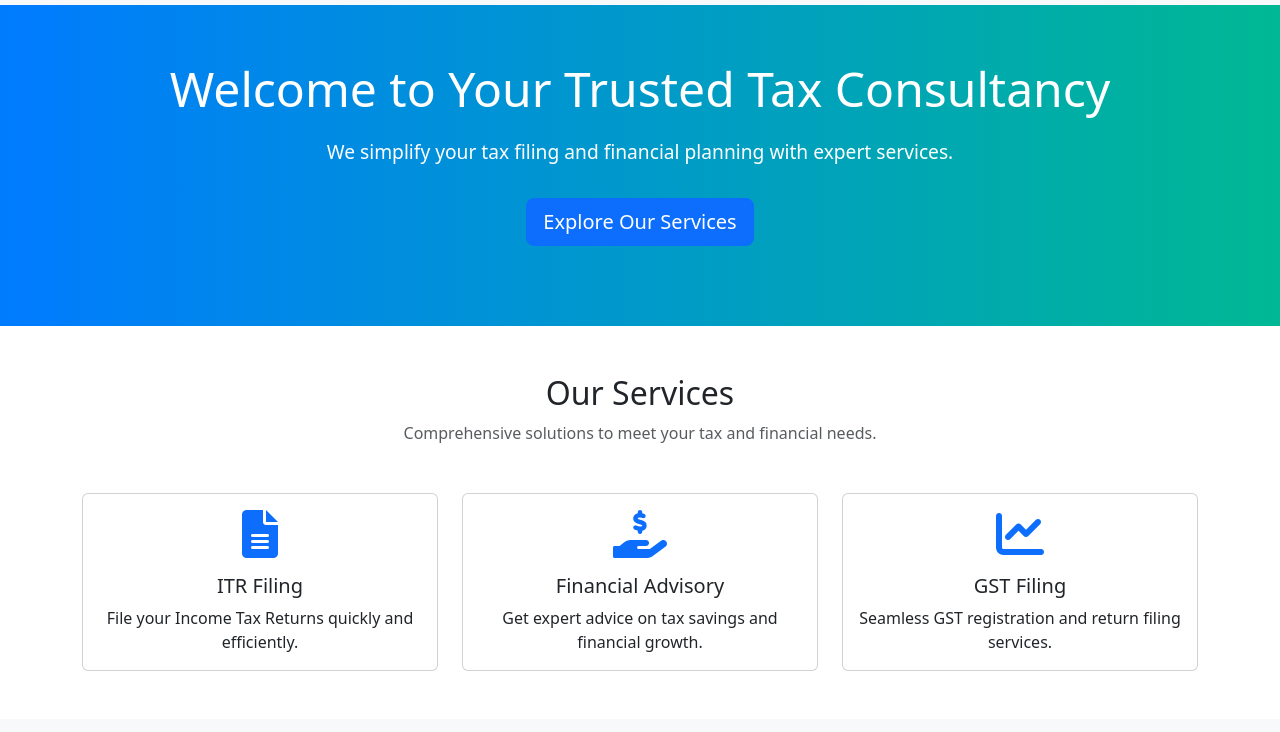
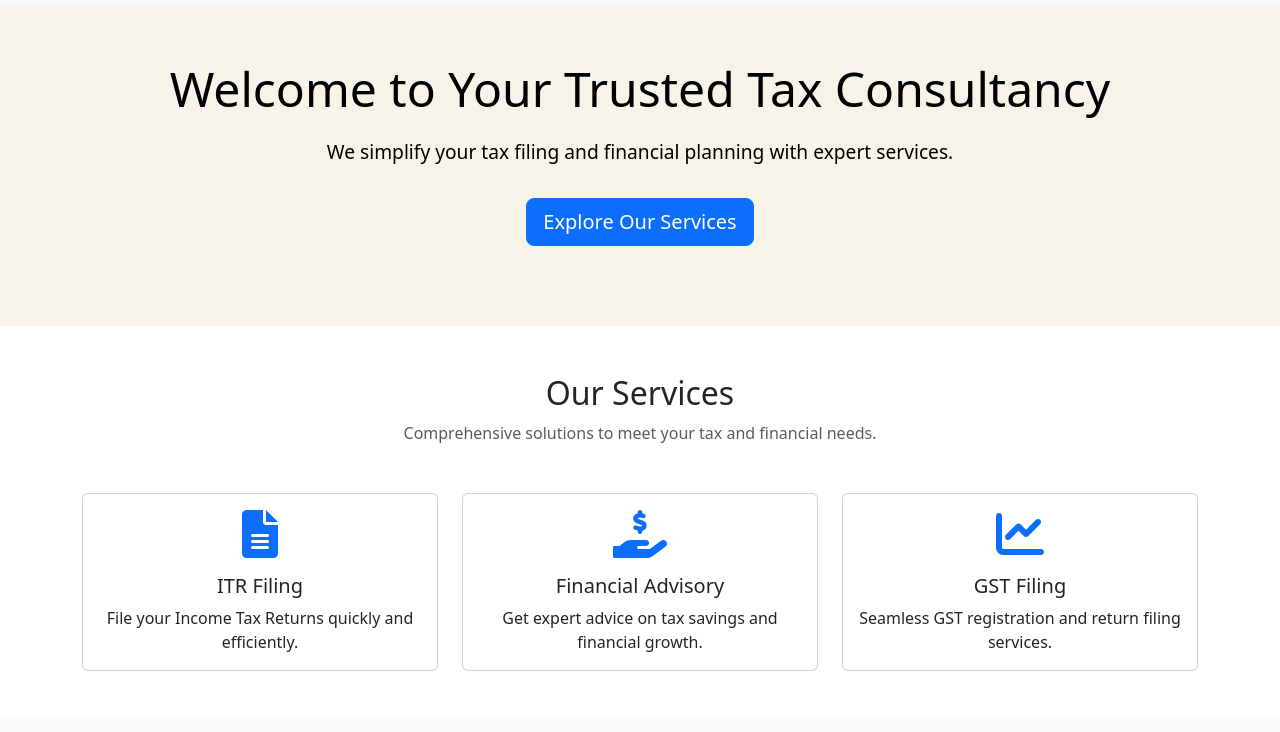
Before and after one commit to yo665/LandingPage, a plain HTML site: page index.html in a window 1280 px wide. Shown: the part 68-800 px from the top of the page. Drawn offline with nearby package versions, Linux system fonts and the light colour scheme.

Commit message:
adding landing page01

```diff
--- a/style.css
+++ b/style.css
@@ -31,8 +31,8 @@
 
 
   .hero {
-    background: linear-gradient(to right, #007bff, #00b894);
-    color: white;
+    background: #f6f4e9;
+    color: black;
     text-align: center;
     padding: 80px 20px;
   }
```
